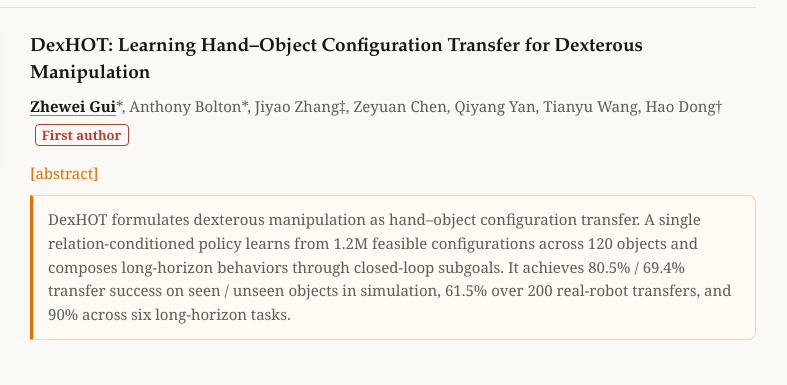
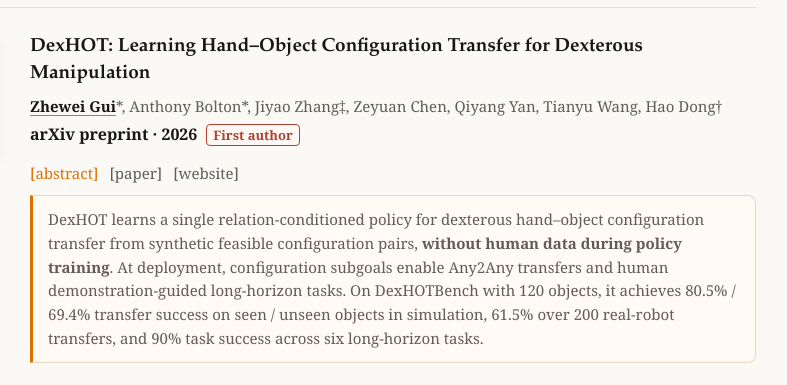
Before and after one commit to ZheweiGui/ZheweiGui.github.io, a plain HTML site: page index.html in a window 1280 px wide. Shown: the part 783-1168 px from the top of the page, 374-1161 px from the left. Drawn offline with Linux system fonts and the light colour scheme.

Commit message:
Add DexHOT paper links and highlight training without human data

```diff
--- a/index.html
+++ b/index.html
@@ -45,14 +45,13 @@
       <div class="rule"></div>
       <div class="publication-list">
         <article class="publication" id="dexhot">
-          <!-- Temporarily disabled project link: https://dex-hot.github.io/ -->
-          <div class="paper-visual dexhot-visual"><img src="./assets/dexhot-teaser.jpg" alt="DexHOT configuration transfer and long-horizon tasks" width="1800" height="1012"></div>
+          <a class="paper-visual dexhot-visual" href="https://dex-hot.github.io/" target="_blank" rel="noreferrer" aria-label="Open the DexHOT project page"><img src="./assets/dexhot-teaser.jpg" alt="DexHOT configuration transfer and long-horizon tasks" width="1800" height="1012"></a>
           <div class="paper-copy">
             <h3>DexHOT: Learning Hand–Object Configuration Transfer for Dexterous Manipulation</h3>
             <p class="authors"><u>Zhewei Gui</u>*, Anthony Bolton*, Jiyao Zhang‡, Zeyuan Chen, Qiyang Yan, Tianyu Wang, Hao Dong†</p>
-            <p class="venue"><span class="lead-badge">First author</span></p>
-            <div class="paper-actions"><button class="abstract-toggle" type="button" aria-expanded="true" aria-controls="dexhot-abstract">[abstract]</button><!-- Temporarily hidden: <a href="https://dex-hot.github.io/" target="_blank" rel="noreferrer">[website]</a><a href="https://github.com/dex-hot/DexHOT-Code" target="_blank" rel="noreferrer">[code]</a> --></div>
-            <p class="abstract-copy" id="dexhot-abstract">DexHOT formulates dexterous manipulation as hand–object configuration transfer. A single relation-conditioned policy learns from 1.2M feasible configurations across 120 objects and composes long-horizon behaviors through closed-loop subgoals. It achieves 80.5% / 69.4% transfer success on seen / unseen objects in simulation, 61.5% over 200 real-robot transfers, and 90% across six long-horizon tasks.</p>
+            <p class="venue">arXiv preprint · 2026 <span class="lead-badge">First author</span></p>
+            <div class="paper-actions"><button class="abstract-toggle" type="button" aria-expanded="true" aria-controls="dexhot-abstract">[abstract]</button><a href="https://arxiv.org/abs/2611.05119" target="_blank" rel="noreferrer">[paper]</a><a href="https://dex-hot.github.io/" target="_blank" rel="noreferrer">[website]</a><!-- Temporarily hidden: <a href="https://github.com/dex-hot/DexHOT-Code" target="_blank" rel="noreferrer">[code]</a> --></div>
+            <p class="abstract-copy" id="dexhot-abstract">DexHOT learns a single relation-conditioned policy for dexterous hand–object configuration transfer from synthetic feasible configuration pairs, <strong>without human data during policy training</strong>. At deployment, configuration subgoals enable Any2Any transfers and human demonstration-guided long-horizon tasks. On DexHOTBench with 120 objects, it achieves 80.5% / 69.4% transfer success on seen / unseen objects in simulation, 61.5% over 200 real-robot transfers, and 90% task success across six long-horizon tasks.</p>
           </div>
         </article>
 
```
